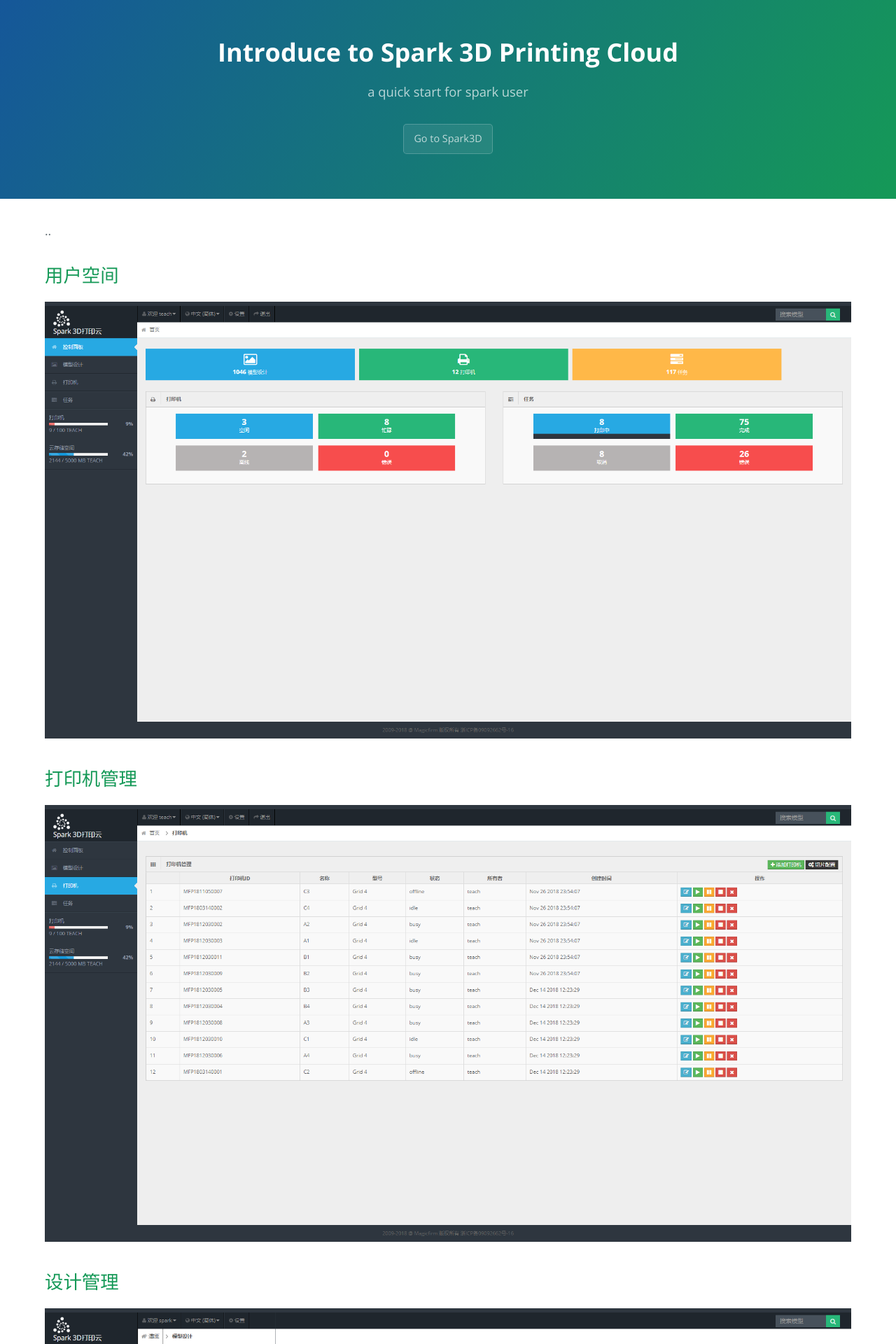
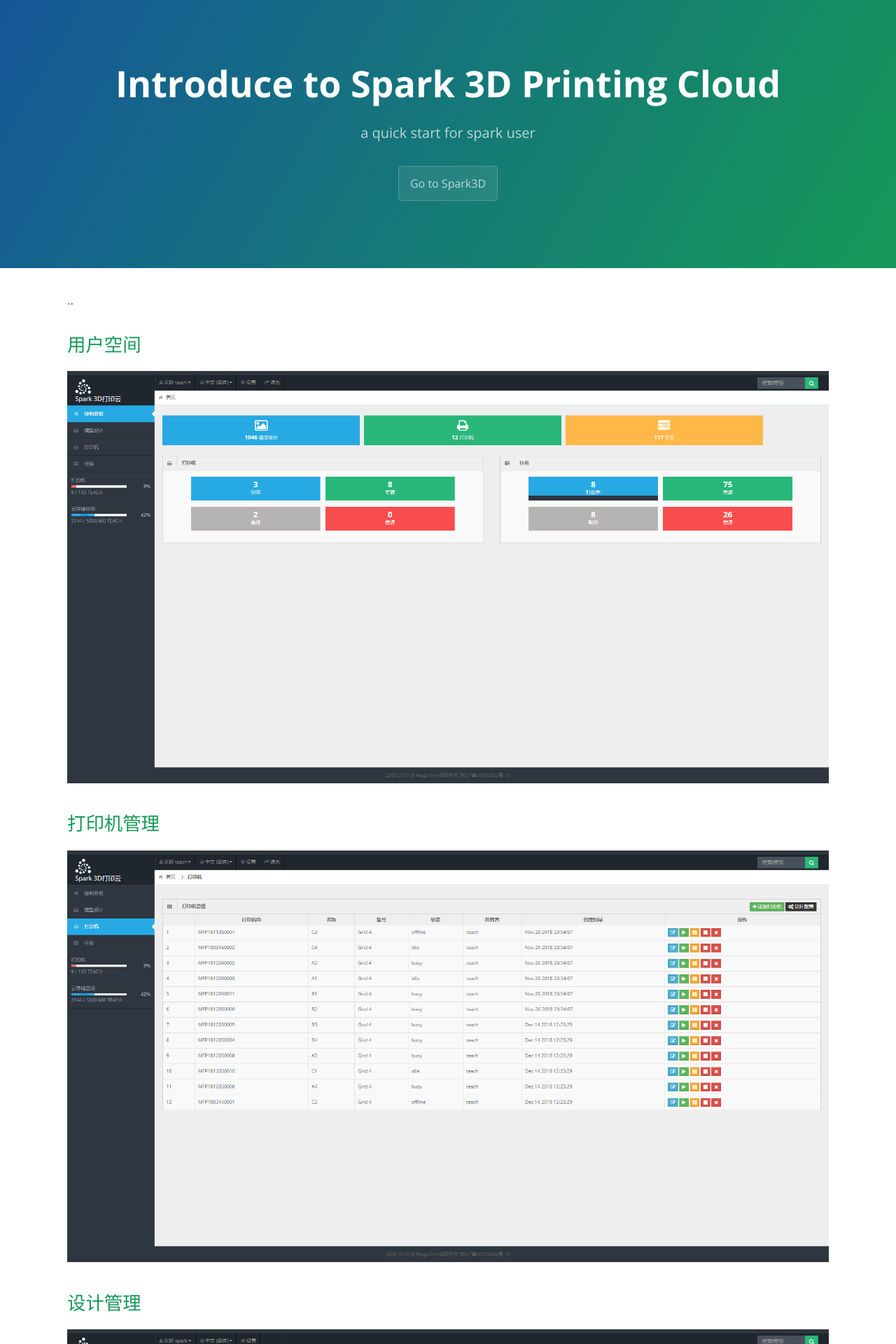
Before and after one commit to Magicfirm/spark3d, a Jekyll site: the page built from index.md, in a window 1280 px wide. Shown: the top 1920 px of the page at 70% size. Built offline with Jekyll 4.4.1, drawn with Linux system fonts in a browser that asks for light colours.

Commit message:
change max-width

```diff
--- a/_sass/jekyll-theme-cayman.scss
+++ b/_sass/jekyll-theme-cayman.scss
@@ -167,7 +167,7 @@ a {
   }
 
   @include large {
-    max-width: 64rem;
+    max-width: 96rem;
     padding: 2rem 6rem;
     margin: 0 auto;
     font-size: 1.1rem;
--- a/_sass/variables.scss
+++ b/_sass/variables.scss
@@ -1,5 +1,5 @@
 // Breakpoints
-$large-breakpoint: 96em !default;
+$large-breakpoint: 64em !default;
 $medium-breakpoint: 42em !default;
 
 // Headers
```
